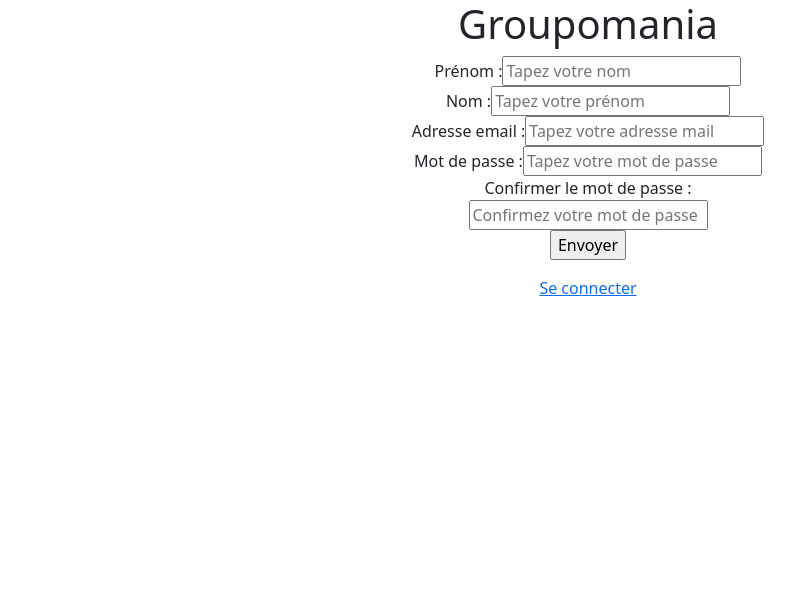
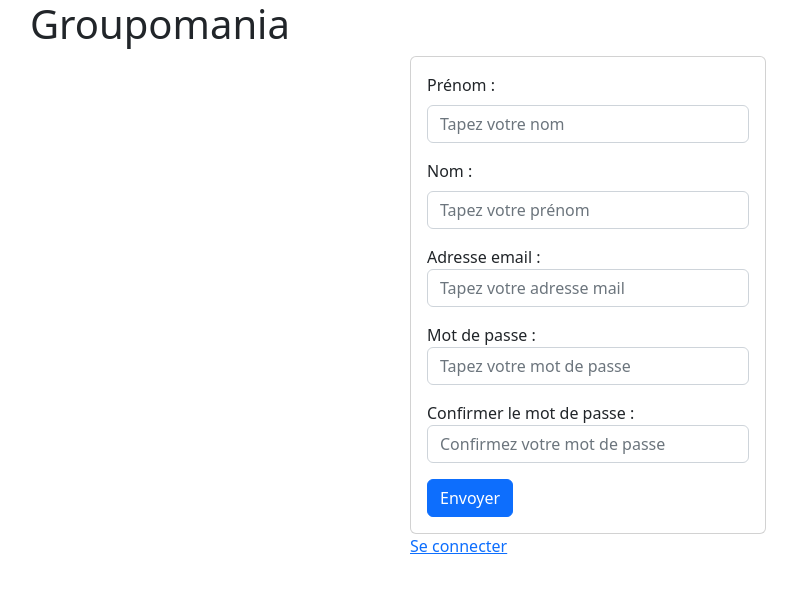
Before and after one commit to alelarge/groupamania, a React (Create React App) app in the folder frontend/: page /create-account in a window 1280 px wide. Shown: the top 590 px of the page, without its empty margins (52-849 px from the left). Built offline with nearby package versions, Linux system fonts and the light colour scheme.

Commit message:
Sighnup form integration with Bootstrap

```diff
--- a/frontend/src/App.js
+++ b/frontend/src/App.js
@@ -5,7 +5,7 @@
 } from "react-router-dom";
 import 'bootstrap/dist/css/bootstrap.min.css';
 //import logo from './logo.svg';
-import './App.scss';
+// import './App.scss';
 import Login from './pages/Login';
 import Signup from './pages/Signup';
 import Homepage from './pages/Homepage';
--- a/frontend/src/App.scss
+++ /dev/null
@@ -1,38 +0,0 @@
-.App {
-  text-align: center;
-}
-
-.App-logo {
-  height: 40vmin;
-  pointer-events: none;
-}
-
-@media (prefers-reduced-motion: no-preference) {
-  .App-logo {
-    animation: App-logo-spin infinite 20s linear;
-  }
-}
-
-.App-header {
-  background-color: #282c34;
-  min-height: 100vh;
-  display: flex;
-  flex-direction: column;
-  align-items: center;
-  justify-content: center;
-  font-size: calc(10px + 2vmin);
-  color: white;
-}
-
-.App-link {
-  color: #61dafb;
-}
-
-@keyframes App-logo-spin {
-  from {
-    transform: rotate(0deg);
-  }
-  to {
-    transform: rotate(360deg);
-  }
-}
--- a/frontend/src/layouts/NotConnected.scss
+++ /dev/null
@@ -1,3 +0,0 @@
-.NotConnected {
-
-}
--- a/frontend/src/pages/Homepage.js
+++ b/frontend/src/pages/Homepage.js
@@ -10,10 +10,7 @@
 
 
 function Homepage() {
-    // console.log('homepage');
     const { data: posts, isLoading } = useGetPostsQuery();
-    // console.log('isLoading', isLoading);
-    // console.log('posts', posts);
 
     if (isLoading) {
         return <div>Loading...</div>
--- a/frontend/src/pages/PostManager.js
+++ b/frontend/src/pages/PostManager.js
@@ -64,10 +64,6 @@
     }
 
     return (
-        // <div>
-        //     {addpost}
-        //     {modifypost}
-        // </div>
         <LoggedIn>
             <form onSubmit={handleSubmit}>
                 <input
--- a/frontend/src/pages/Signup.js
+++ b/frontend/src/pages/Signup.js
@@ -36,12 +36,14 @@
 
   return (
     <NotConnected>
-      {/* <div className="Login"> */}
-      <div class="mb-3">
-        <form onSubmit={handleSubmit} className="SignUp-form">
-          <label>
-            Prénom :
+      <div className="Signup">
+        <div className="card">
+          <div className="card-body">
+            <form onSubmit={handleSubmit} className="Signup-form">
+              <div class="mb-3 text-start">
+                <label className="form-label">Prénom :</label>
                 <input
+                  className="form-control"
                   type="text"
                   onChange={(e) => {
                     updateName(e.target.value);
@@ -49,11 +51,11 @@
                   value={name}
                   placeholder="Tapez votre nom"
                 />
-          </label>
-
-          <label>
-            Nom :
+              </div>
+              <div class="mb-3 text-start">
+                <label className="form-label">Nom :</label>
                 <input
+                  className="form-control"
                   type="text"
                   onChange={(e) => {
                     updateLastName(e.target.value);
@@ -61,11 +63,12 @@
                   value={lastName}
                   placeholder="Tapez votre prénom"
                 />
-          </label>
+              </div>
 
-          <label>
-            Adresse email :
+              <div class="mb-3 text-start">
+                <label>Adresse email :</label>
                 <input
+                  className="form-control"
                   type="email"
                   onChange={(e) => {
                     updateEmail(e.target.value);
@@ -73,11 +76,12 @@
                   value={email}
                   placeholder="Tapez votre adresse mail"
                 />
-          </label>
+              </div>
 
-          <label>
-            Mot de passe :
+              <div class="mb-3 text-start">
+                <label>Mot de passe : </label>
                 <input
+                  className="form-control"
                   type="password"
                   onChange={(e) => {
                     updatePassword(e.target.value);
@@ -85,11 +89,12 @@
                   value={password}
                   placeholder="Tapez votre mot de passe"
                 />
-          </label>
+              </div>
 
-          <label>
-            Confirmer le mot de passe :
+              <div class="mb-3 text-start">
+                <label>Confirmer le mot de passe :</label>
                 <input
+                  className="form-control"
                   type="password"
                   onChange={(e) => {
                     updatePasswordConfirmed(e.target.value);
@@ -97,14 +102,14 @@
                   value={passwordConfirmed}
                   placeholder="Confirmez votre mot de passe"
                 />
-          </label>
-
-          <input type="submit" value="Envoyer" />
+              </div>
+              <input className="btn btn-primary" type="submit" value="Envoyer" />
             </form>
+          </div>
+        </div>
       </div>
       <Link to="/login">Se connecter</Link>
     </NotConnected>
   );
 }
-
 export default SignUp;
--- a/frontend/src/pages/Signup.scss
+++ /dev/null
@@ -1,3 +0,0 @@
-.Signup {
-
-}
```
Also changed, not shown: frontend/src/pages/Post.js (+1 -9 lines), frontend/src/layouts/LoggedIn.scss (added), frontend/src/pages/Login.scss (added). Lines whose indentation alone changed are shown as unchanged.
